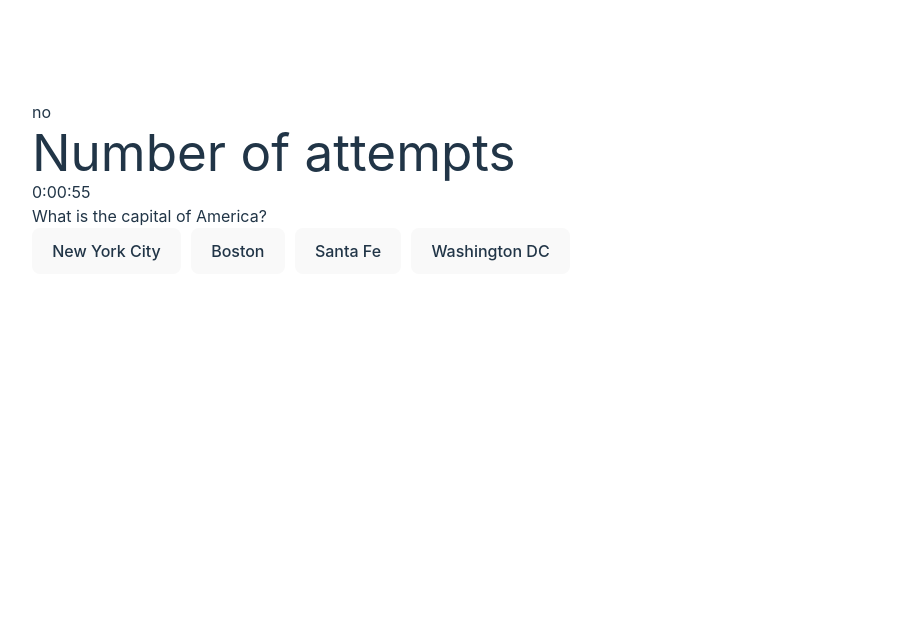
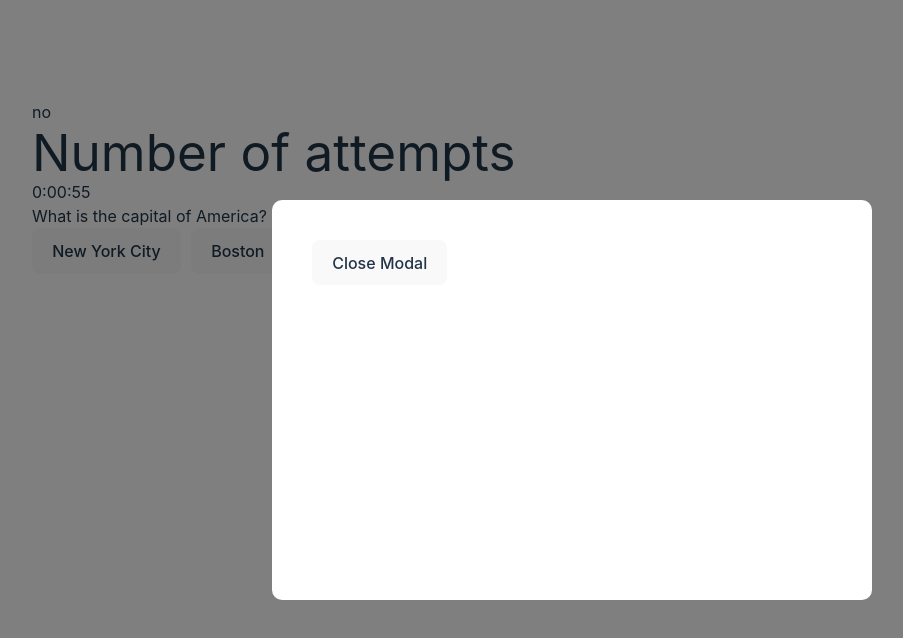
Before and after one commit to amaben2020/react-games, a React (Vite) app: page /quiz-constraint in a window 1280 px wide. Shown: the top 638 px of the page, without its empty margins (68-971 px from the left). Built offline with nearby package versions, Linux system fonts and the light colour scheme.

Commit message:
building the modal

```diff
--- a/src/components/quizzes/constraint/ConstraintQuiz.jsx
+++ b/src/components/quizzes/constraint/ConstraintQuiz.jsx
@@ -8,8 +8,8 @@
 
 import { useState } from "react";
 import { questions } from "../../../data/data";
+import Modal from "./components/Modal/Modal";
 import useTimer from "./hooks/useTimer";
-
 const ConstraintQuizGame = () => {
   const [selectedAnswer, setSelectedAnswer] = useState(null);
   const [currentQuestion, setCurrentQuestion] = useState(0);
@@ -45,6 +45,8 @@ const ConstraintQuizGame = () => {
       }}
     >
       {timerExpired ? "ska" : "no"}
+      {timerExpired && <Modal />}
+      <Modal />
       <h1>Number of attempts {sessionAttempts}</h1> {hours}:{minutes}:{seconds}
       <h2> {questions[currentQuestion].text} </h2>
       <div
--- a/src/components/quizzes/constraint/components/Modal/Modal.tsx
+++ b/src/components/quizzes/constraint/components/Modal/Modal.tsx
@@ -2,11 +2,14 @@ import React from "react";
 import "./style.css";
 const Modal = () => {
   return (
-    <div className="modal">
-      <div className="modal-body">
-        <button>Close Modal</button>
+    <>
+      <div className="modal-overlay" />
+      <div className="modal">
+        <div className="modal-body">
+          <button>Close Modal</button>
+        </div>
       </div>
-    </div>
+    </>
   );
 };
 
--- a/src/components/quizzes/constraint/components/Modal/style.css
+++ b/src/components/quizzes/constraint/components/Modal/style.css
@@ -1,8 +1,28 @@
+.modal-overlay {
+  position: fixed;
+  top: 0;
+  left: 0;
+  width: 100%;
+  height: 100%;
+  background-color: rgba(0, 0, 0, 0.5);
+  z-index: 1;
+}
+
 .modal {
+  z-index: 2;
   position: fixed;
   top: 50%;
   left: 50%;
+  transform: translate(-50%, -50%);
 }
 
 .modal-body {
+  background-color: white;
+  padding: 40px;
+  border-radius: 10px;
+  width: 600px;
+  max-width: 100%;
+
+  height: 400px;
+  max-height: 100%;
 }
```
